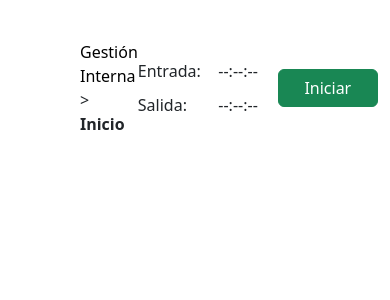
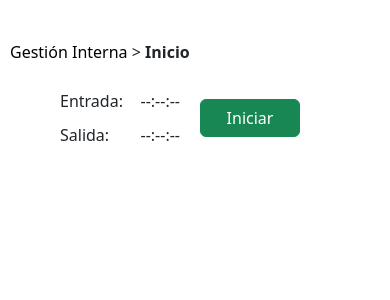
Before and after one commit to Ixvan22/ProyectoFinal, a PHP site: page /principal.html in a window 390 px wide. Shown: the top 300 px of the page. Run offline with PHP 8.4, Linux system fonts and the light colour scheme; some libraries are stand-ins or nearby versions.

Commit message:
responsive principal

```diff
--- a/maquetas/gestion_interna/principal/principal.css
+++ b/maquetas/gestion_interna/principal/principal.css
@@ -33,6 +33,18 @@
     justify-content: space-between;
 }
 
+@media only screen and (max-width: 600px) {
+    .-header {
+        padding-left: 10px;
+        flex-direction: column;
+        gap: 25px;
+    }
+
+    .-header-workday {
+        justify-content: center;
+    }
+}
+
 #btn-workday {
     width: 100px;
 }
```
